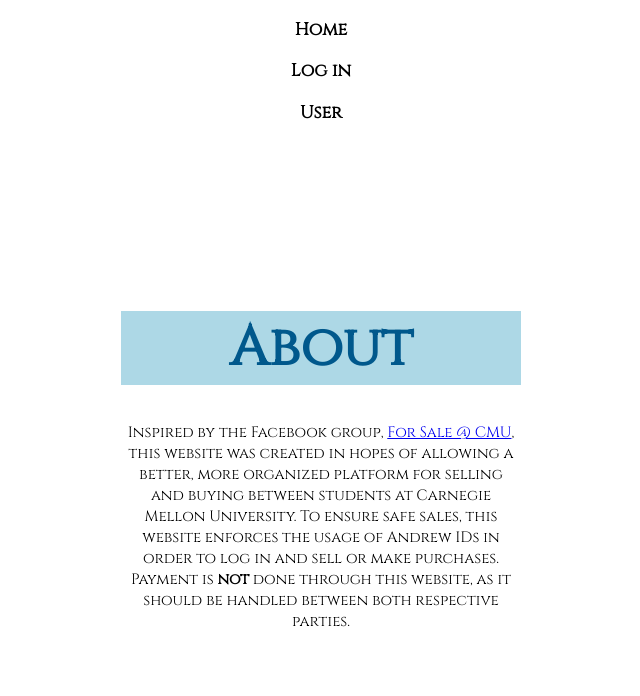
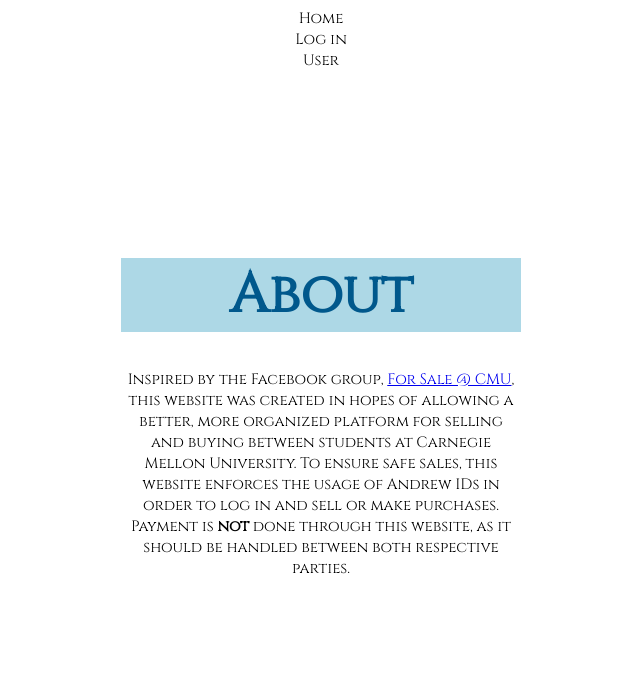
Before and after one commit to zhaorz/cmu-sells, a Flask app: page /about in a window 1280 px wide. Shown: the top 696 px of the page, without its empty margins (319-959 px from the left). Run offline with Flask 2, Linux system fonts and the light colour scheme.

Commit message:
Add my life

```diff
--- a/app/templates/about.html
+++ b/app/templates/about.html
@@ -9,7 +9,9 @@
 <body>
 
 	<div class="tabs">
-		<h3 class="calls">Home</h3> <h3 class="calls">Log in</h3> <h3 class="calls">User</h3>
+		<div class="col s1">Home</div>
+		<div class="col s1">Log in</div>
+		<div class="col s1">User</div>
 	</div>
 
 	<div class="background"> </div>
```
